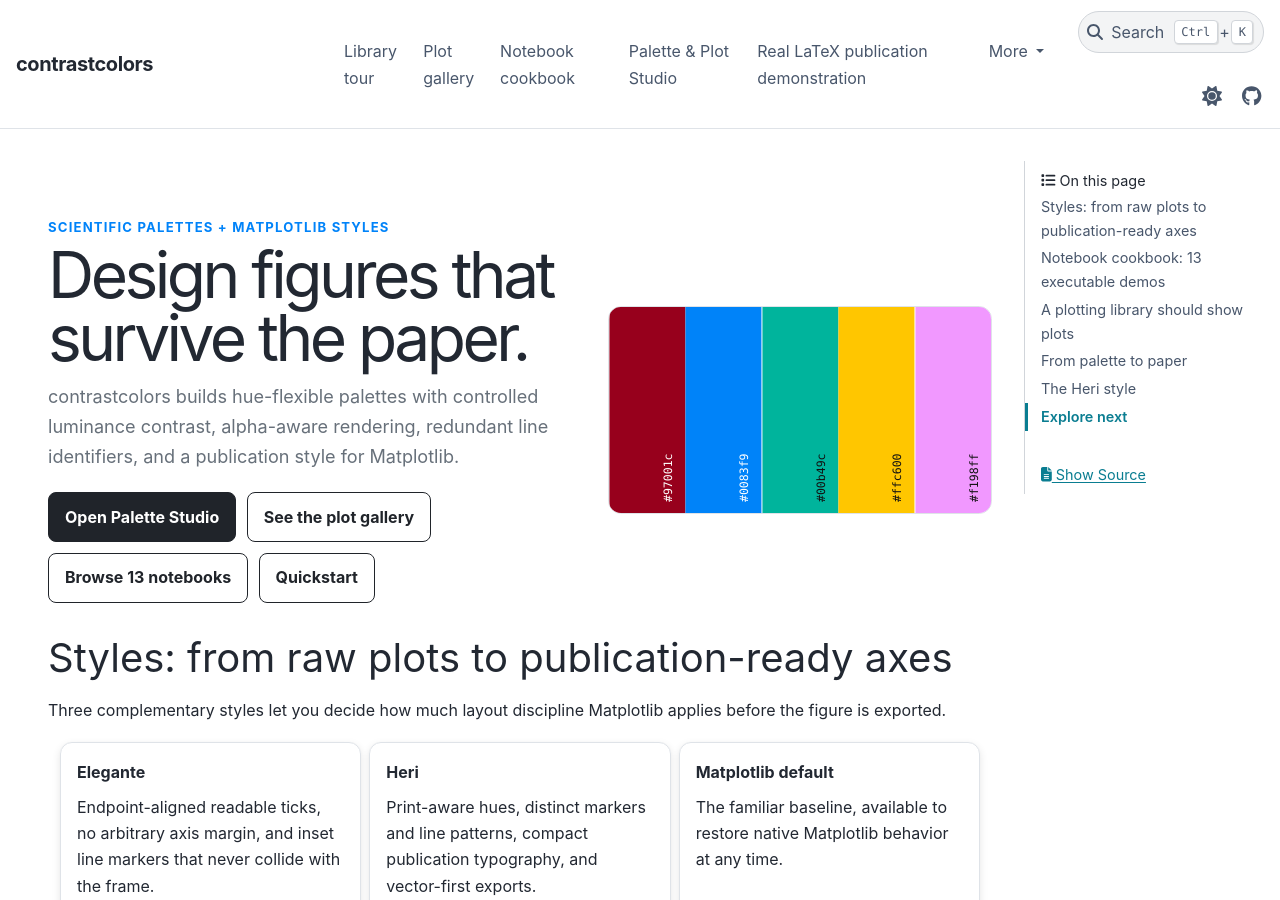
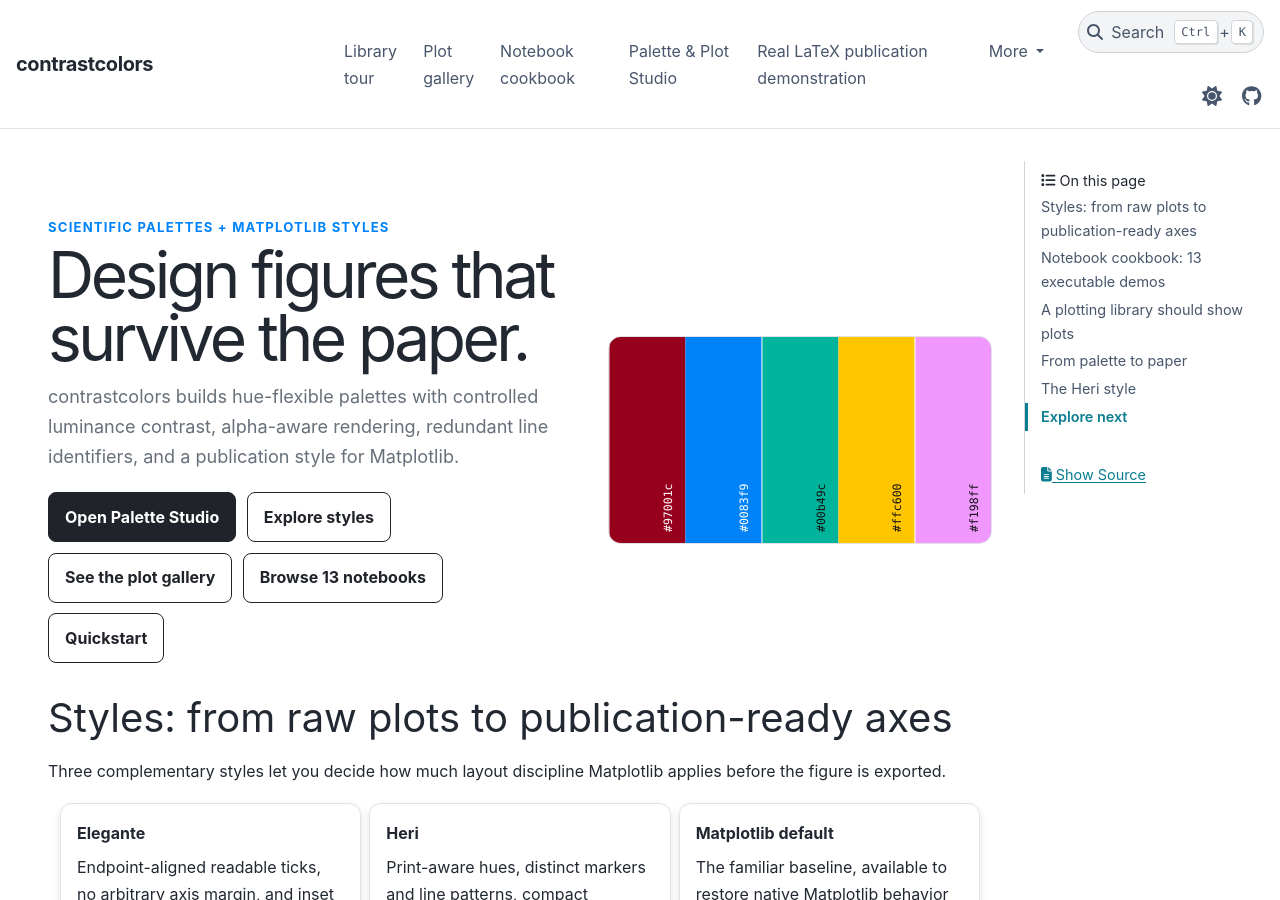
Before and after one commit to heri-espino/Colors, a Sphinx documentation site: the page built from docs/source/index.rst, in a window 1280 px wide and 900 px high. Built offline with Sphinx 7.4.7 and the PyData theme 0.15.4, drawn with Linux system fonts in a browser that asks for light colours; pages that are not in the unit, such as notebooks, are missing from menus.

Commit message:
Add prominent Styles link to library homepage hero

```diff
--- a/docs/source/index.rst
+++ b/docs/source/index.rst
@@ -11,6 +11,7 @@
        </p>
        <div class="cc-actions">
          <a class="cc-button primary" href="studio.html">Open Palette Studio</a>
+         <a class="cc-button" href="style.html">Explore styles</a>
          <a class="cc-button" href="gallery.html">See the plot gallery</a>
          <a class="cc-button" href="notebooks/index.html">Browse 13 notebooks</a>
          <a class="cc-button" href="quickstart.html">Quickstart</a>
```
